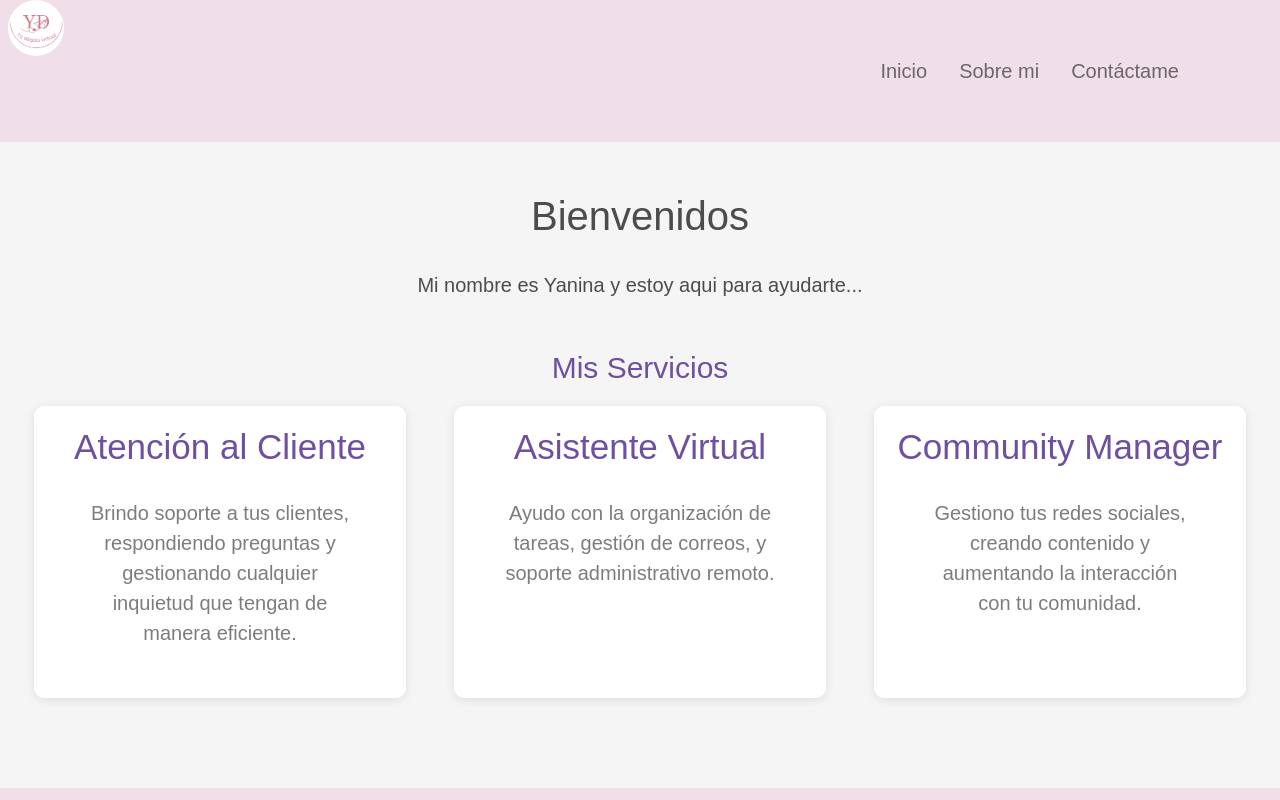
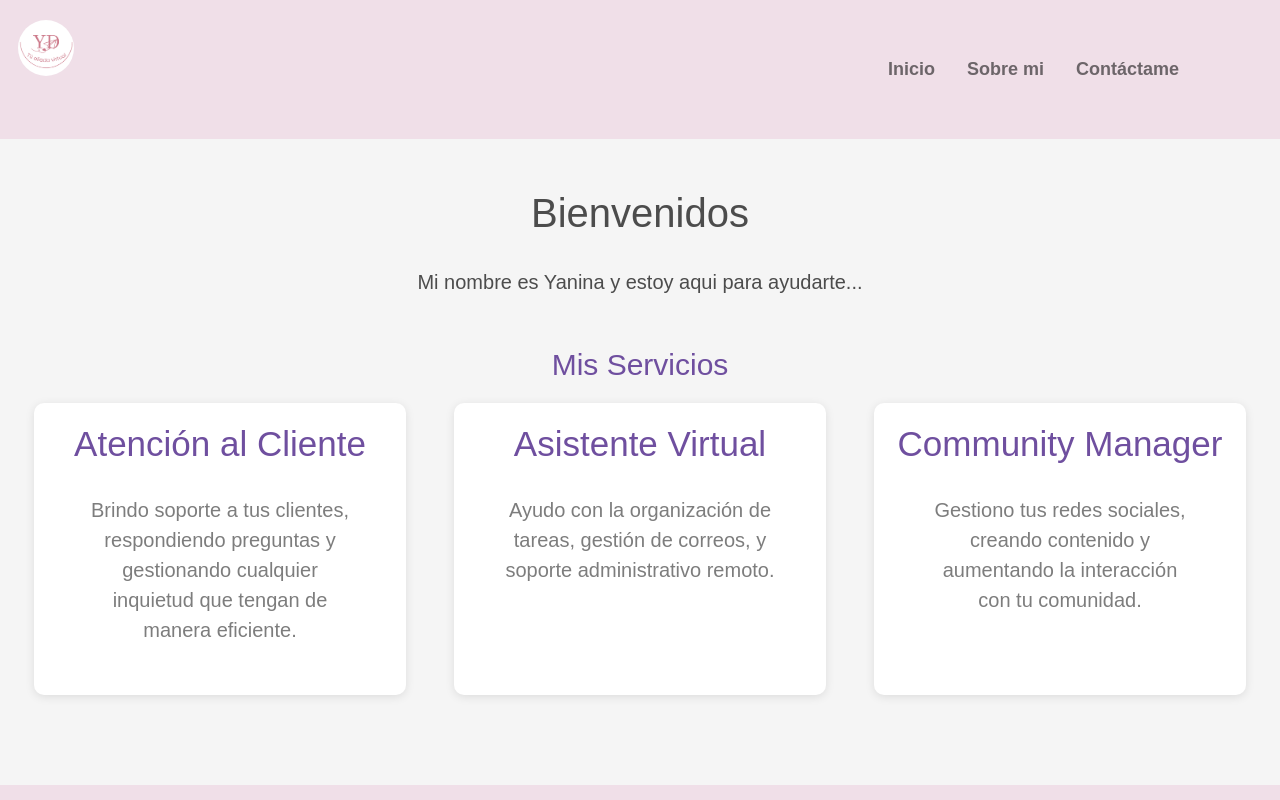
Before and after one commit to Hernan-git/Mi_Primera_Web, a plain HTML site: page proyectoWeb/index.html in a window 1280 px wide. Shown: the top 800 px of the page. Drawn offline with nearby package versions, Linux system fonts and the light colour scheme.

Commit message:
Revision 6

```diff
--- a/proyectoWeb/css/estilo.css
+++ b/proyectoWeb/css/estilo.css
@@ -46,6 +46,12 @@
     .nav-link:hover {
          color: #007bff;
     }
+    .nav-link {
+        font-family: 'Arial', sans-serif;
+        font-size: 18px;
+        font-weight: bold;
+    }
+
 
     header nav a {
         text-decoration: none;
@@ -72,8 +78,8 @@
     .logo {
         display: inline-block;
         position: absolute;
-        top: 0;
-        left: 0;
+        top: 20px;
+        left: 10px;
     }
 
     .main-content {
```
